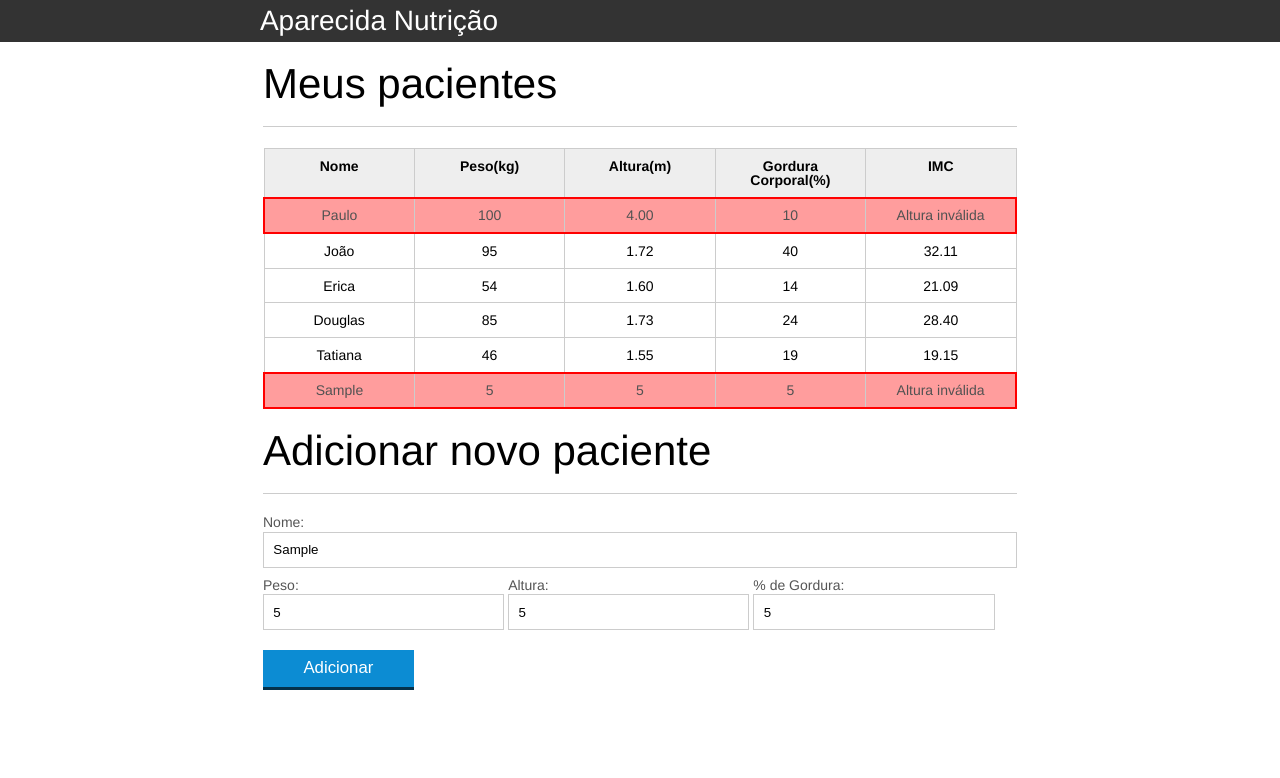
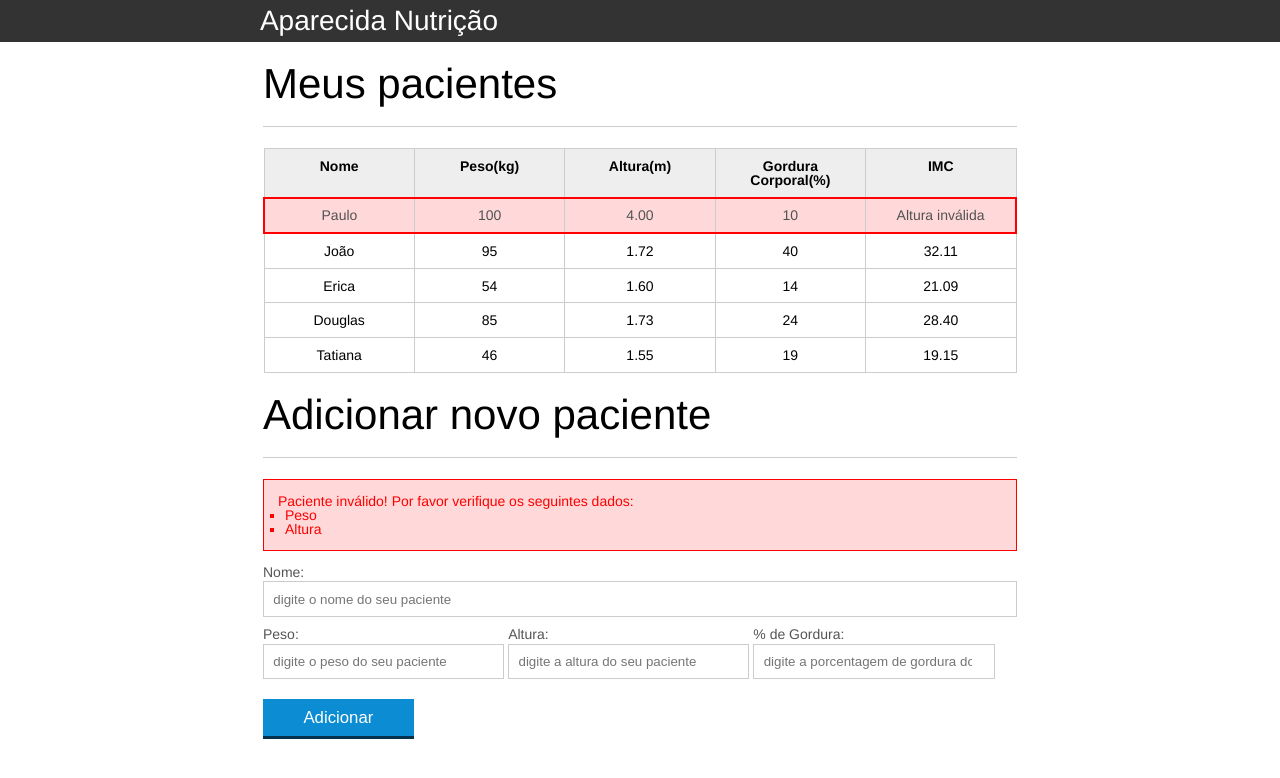
Before and after one commit to santanacostamarco/javascript-alura, a plain HTML site: page index.html in a window 1280 px wide. Both pictures are taken after typing "Sample", "5", "5", "5" into the empty fields and a click on the button "Adicionar". Drawn offline with Linux system fonts and the light colour scheme.

Commit message:
validação de dados no form e remover linha

```diff
--- a/css/index.css
+++ b/css/index.css
@@ -100,24 +100,22 @@ label{
 button{
 	padding: .5em 2em;
 	border: 0;
-	border-bottom: 3px solid;
+	border-top: 0;
+	border-bottom: 3px solid #04324c;
 	font-size: 1.2em;
 	cursor: pointer;
 	margin: 0;
-	margin-top: -3px;
 	color: #fff;
 	background-color:#0c8cd3;
-	border-color: #04324c;
 	width: 20%;
     display: block;
     clear: both;
-    margin: 10px 0px;
-
+	margin: 10px 0px;
 }
 
 button:active{
-	margin-top:0px;
-	border: 0;
+	border-top: 3px solid;
+	border-bottom: 0;
 }
 
 button[disabled=disabled], button:disabled {
@@ -135,7 +133,31 @@ button[disabled=disabled], button:disabled {
 }
 
 .paciente-invalido{
-	background-color: #ff9d9d;
+	background-color: #ffd9d9;
 	border: 0.15em solid red;
 	color: #525252;
 }
+.form-error, .form-success{
+	padding: 1em;
+	margin-bottom: 1em;
+	border: .1em solid;
+}
+.form-error{
+	color: red;
+	border-color: red;
+	background-color: #ffd9d9;
+}
+.form-success{
+	color: green;
+	border-color: green;
+	background-color: #d9f9c6;
+}
+.form-error li{
+	list-style: square;
+	margin-left: .5em;
+}
+.remove{
+	transition: 0.3s;
+	line-height: 0;
+	font-size: 0;
+}
--- a/index.html
+++ b/index.html
@@ -72,6 +72,7 @@
 			</section>
 			<section class="container">
 				<h2 id="titulo-form">Adicionar novo paciente</h2>
+				<div id="notice"></div>
 				<form id="form-add-paciente">
 						<div class="">
 								<label for="nome">Nome:</label>
@@ -94,8 +95,9 @@
 				</form>
 			</section>
 		</main>
+		<script src="js/validatePaciente.js"></script>
 		<script src="js/calculaImc.js"></script>
 		<script src="js/adicionaPaciente.js"></script>
-
+		<script src="js/deletePaciente.js"></script>
 	</body>
 </html>
--- a/js/adicionaPaciente.js
+++ b/js/adicionaPaciente.js
@@ -1,32 +1,60 @@
 var botaoAdicionar = document.querySelector("#adicionar-paciente");
 
-botaoAdicionar.addEventListener("click", function(event){
+var botaoAdicionarFn = function(event){
     event.preventDefault();
     var form = document.querySelector("#form-add-paciente");
-    document.querySelector("#tabela-pacientes").appendChild(createTr(form));
-});
+    var paciente = {
+        nome: form.querySelector("#nome").value,
+        peso: form.querySelector("#peso").value,
+        altura: form.querySelector("#altura").value,
+        gordura: form.querySelector("#gordura").value
+    }
+    var notice = document.querySelector("#notice");
+    notice.innerHTML = "";
+    var pacienteValidado = validaPaciente(paciente);
+    if (pacienteValidado.length > 0){
 
-function createTd(val, cls){
+        var p = document.createElement("p");
+        p.textContent = "Paciente inválido! Por favor verifique os seguintes dados:";
+        var ul = document.createElement("ul");
+        pacienteValidado.forEach(function(erro){
+            var li = document.createElement("li");
+            li.textContent = erro;
+            ul.appendChild(li);
+        });
+        notice.classList.remove("form-success");
+        notice.classList.add("form-error");
+        notice.appendChild(p);
+        notice.appendChild(ul);
+    } else {
+        document.querySelector("#tabela-pacientes").appendChild(createTr(paciente));
+        var p = document.createElement("p");
+        p.textContent = "Paciente incluído com sucesso!";
+        notice.classList.remove("form-error");
+        notice.classList.add("form-success");
+    }
+    form.reset();
+
+}
+
+botaoAdicionar.addEventListener("click", botaoAdicionarFn);
+
+var createTd = function (val, cls){
     var td = document.createElement("td");
     td.classList.add(cls);
     td.textContent = val;
     return td;
 }
 
-function createTr(form){
+function createTr(paciente){
     var pacienteTr = document.createElement("tr");
-    var peso = form.querySelector("#peso").value;
-    var altura = form.querySelector("#altura").value;
-    var imc = calculaImc(peso, altura);
+    var imc = calculaImc(paciente.peso, paciente.altura);
     pacienteTr.classList.add("paciente");
-    pacienteTr.appendChild(createTd(form.querySelector("#nome").value, "info-nome"));
-    pacienteTr.appendChild(createTd(peso, "info-peso"));
-    pacienteTr.appendChild(createTd(altura, "info-altura"));
-    pacienteTr.appendChild(createTd(form.querySelector("#gordura").value, "info-gordura"));
+    pacienteTr.appendChild(createTd(paciente.nome, "info-nome"));
+    pacienteTr.appendChild(createTd(paciente.peso, "info-peso"));
+    pacienteTr.appendChild(createTd(paciente.altura, "info-altura"));
+    pacienteTr.appendChild(createTd(paciente.gordura, "info-gordura"));
     pacienteTr.appendChild(createTd(imc, "info-imc"));
-    if (!(imc / 1 == imc)){
-        pacienteTr.classList.add("paciente-invalido");
-    }
 
     return pacienteTr;
 }
--- a/js/calculaImc.js
+++ b/js/calculaImc.js
@@ -1,3 +1,4 @@
+(function(){
     var pacientes = document.querySelectorAll(".paciente");
     for (var i = 0; i < pacientes.length; i++) {
         var peso = pacientes[i].querySelector(".info-peso").textContent;
@@ -8,24 +9,16 @@ for (var i = 0; i < pacientes.length; i++) {
             pacientes[i].classList.add("paciente-invalido");
         }
     }
-function calculaImc(weight, height){
-    if (!weightIsValid(weight) && !heightIsValid(height)){
+})();
+
+function calculaImc(peso, altura){
+    if (!pesoIsValid(peso) && !alturaIsValid(altura)){
         return "Peso e altura inválidos";
-    } else if (!weightIsValid(weight)) {
+    } else if (!pesoIsValid(peso)) {
         return "Peso inválido"
-    } else if (!heightIsValid(height)) {
+    } else if (!alturaIsValid(altura)) {
         return "Altura inválida"
     } else {
         return (peso / (altura * altura)).toFixed(2);
     }
 }
-function weightIsValid(weight){
-    if (weight > 0 && weight < 800){
-        return true
-    } else return false;
-}
-function heightIsValid(height){
-    if (height > 0 && height < 3){
-        return true
-    } else return false;
-}
--- /dev/null
+++ b/js/deletePaciente.js
@@ -0,0 +1,9 @@
+var table = document.querySelector("tbody");
+table.addEventListener("dblclick",  function(event){
+    var linha = event.target.parentNode;
+    linha.classList.add("remove");
+    setTimeout(function(){
+        linha.remove();
+    },300);
+
+});
--- /dev/null
+++ b/js/validatePaciente.js
@@ -0,0 +1,33 @@
+function pesoIsValid(peso){
+    if (peso > 0 && peso < 800){
+        return true;
+    } else return false;
+}
+function alturaIsValid(altura){
+    if (altura > 0 && altura < 3){
+        return true;
+    } else return false;
+}
+function nomeIsValid(name){
+    if (name != ""){
+        return true;
+    } else return false;
+}
+function gorduraIsValid(gordura){
+    if (gordura > 0 && gordura < 100){
+        return true;
+    } else return false;
+}
+function pacienteIsValid(paciente){
+    if (!nomeIsValid(paciente.nome) || !pesoIsValid(paciente.peso) || !alturaIsValid(paciente.altura) || !gorduraIsValid(paciente.gordura)) {
+        return false;
+    } else return true;
+}
+function validaPaciente(paciente){
+    var erros = [];
+    if (!nomeIsValid(paciente.nome)) erros.push("Nome");
+    if (!pesoIsValid(paciente.paso)) erros.push("Peso");
+    if (!alturaIsValid(paciente.altura)) erros.push("Altura");
+    if (!gorduraIsValid(paciente.gordura)) erros.push("Gordura");
+    return erros;
+}
```
Also changed, not shown: js/functions.js (deleted). Lines whose indentation alone changed are shown as unchanged.
